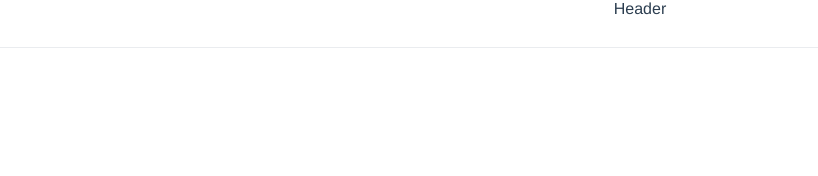
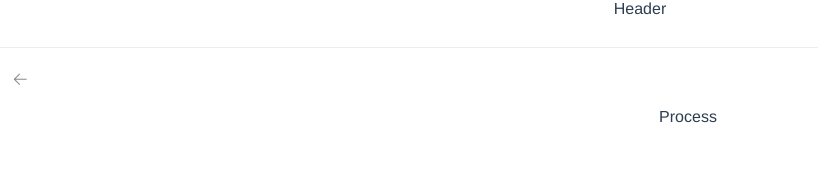
Before and after one commit to FinnBoy/tool4js, a Vue app: page /#/process in a window 1280 px wide. Before the commit this address led to /#/. Shown: the top 176 px of the page, without its empty margins (0-818 px from the left). Built offline with nearby package versions, Linux system fonts and the light colour scheme.

Commit message:
update on 2019-05-03, snapshot 1.1

```diff
--- a/src/components/navigations.vue
+++ b/src/components/navigations.vue
@@ -3,8 +3,9 @@
     <div class="x-cls-navigations">
         <el-menu
             :collapse="false"
+            @select="handleSelect"
             mode="horizontal">
-            <el-menu-item index="1">
+            <el-menu-item index="/xback">
                 <i class="el-icon-back"></i>
             </el-menu-item>
             <slot name="buttons"></slot>
@@ -22,6 +23,14 @@
     export default {
         name: 'Navigations',
         methods: {
+            handleSelect (index, indexPath) {
+                if ('/xback' == index) {
+                    this.$router.go(-1)
+                } else {
+                    this.$router.push(index)
+                }
+                console.log(index, indexPath)
+            }
         }
     }
 </script>
--- a/src/views/management.vue
+++ b/src/views/management.vue
@@ -3,7 +3,7 @@
     <div>
         <x-navigations>
             <template v-slot:buttons>
-                <el-menu-item index="2">
+                <el-menu-item index="/uploader">
                     <i class="el-icon-upload"></i>
                 </el-menu-item>
             </template>
```
